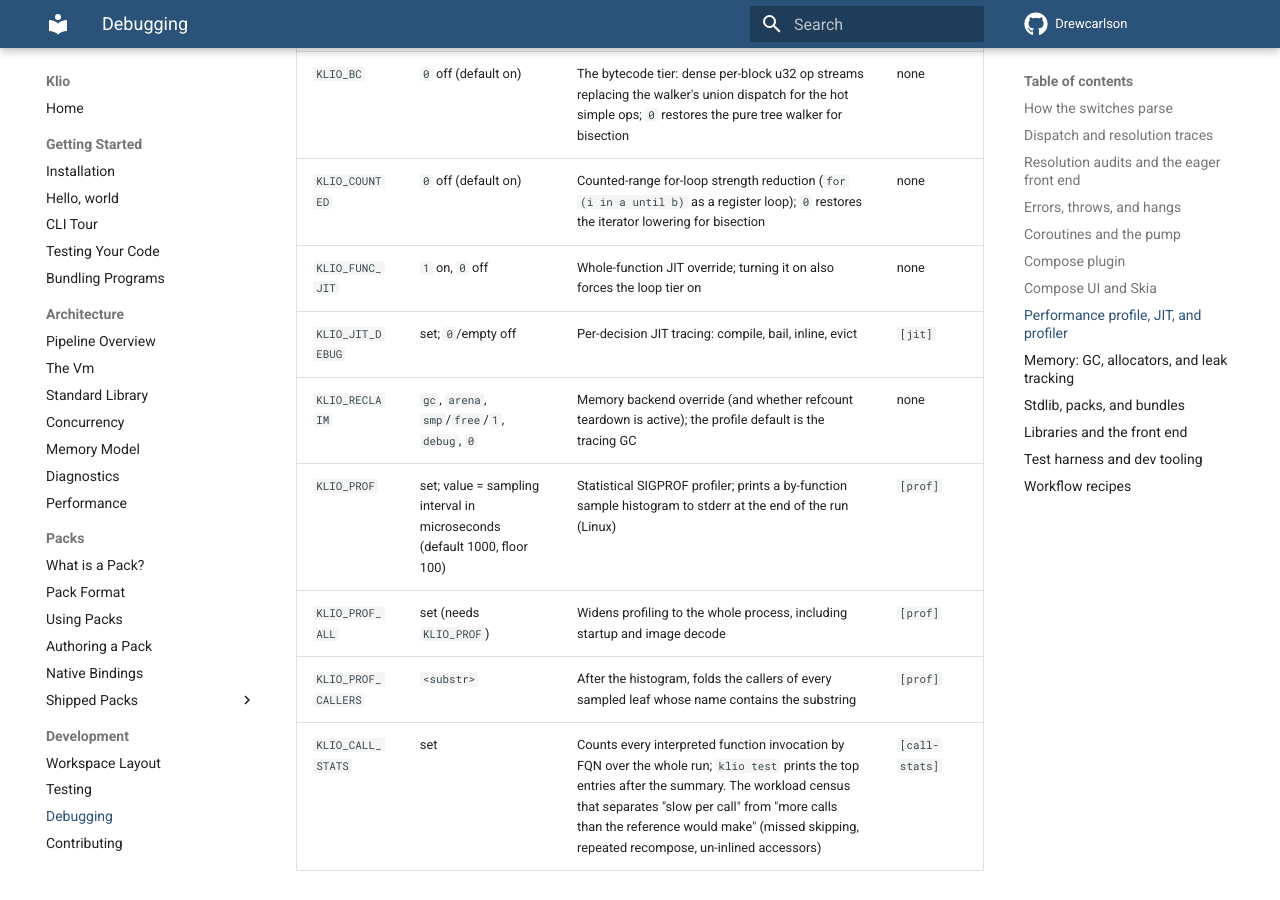
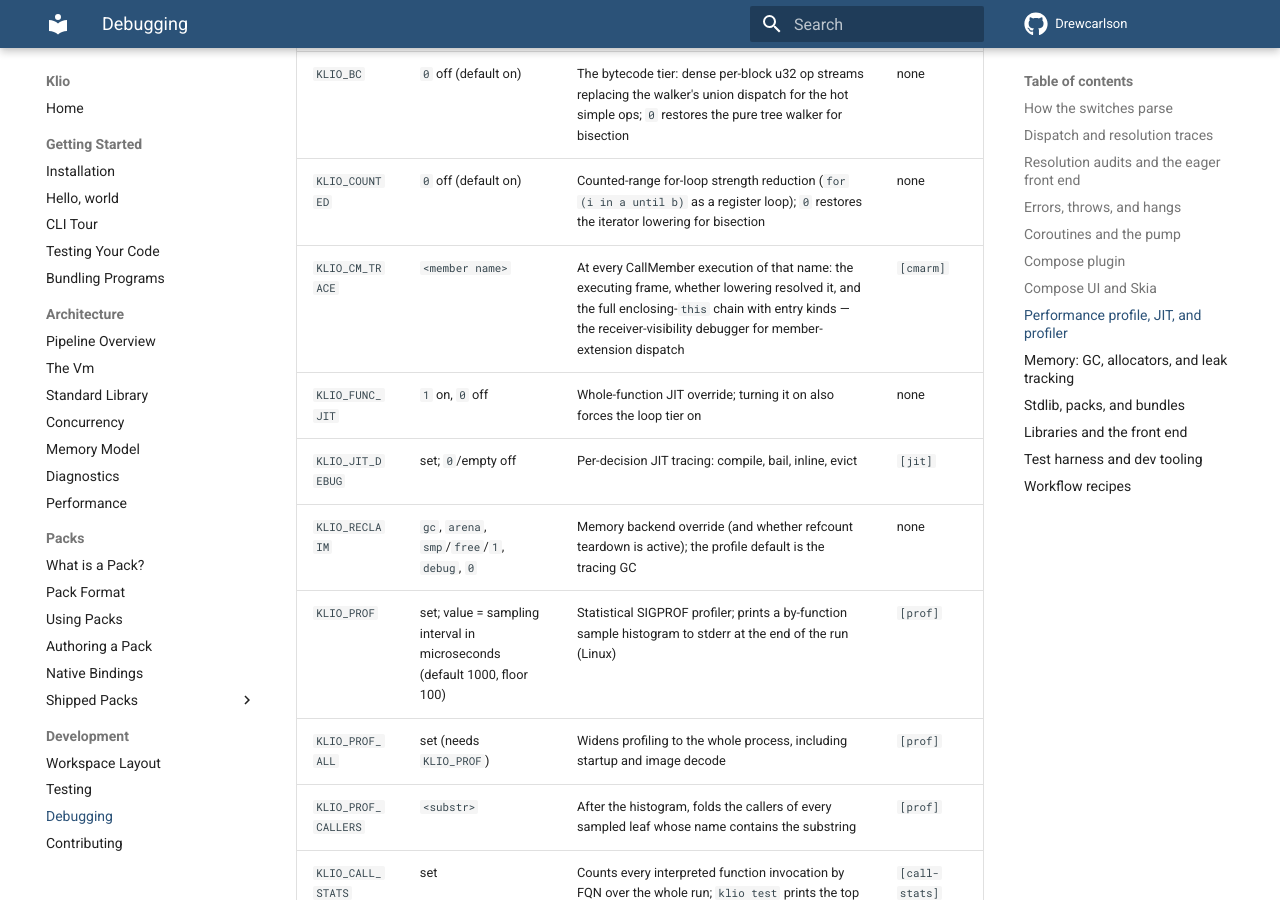
Before and after one commit to DrewCarlson/klio, an MkDocs documentation site: the page built from docs/development/debugging.md, in a window 1280 px wide and 900 px high, scrolled down 11821 px. Built offline with MkDocs 1.6.1 and Material for MkDocs 9.7.7, drawn with Linux system fonts in a browser that asks for light colours; the version menu is left out.

Commit message:
eval: KLIO_CM_TRACE dumps the enclosing chain at a named member call
Prints the executing frame, whether lowering resolved the call, and
every enclosing-this entry with its kind — the discriminator that
separated the working placement-block invokes (subject
PlacementScope on the chain) from the failing one (the coordinator
pushed as subject, exposing the placementScope read echoing its
receiver).

```diff
--- a/docs/development/debugging.md
+++ b/docs/development/debugging.md
@@ -232,6 +232,7 @@ variables override individual fields on top of it.
 | `KLIO_JIT` | `1` on, `0` off | Loop-tier JIT override on top of the profile (on by default under `fast`) | none |
 | `KLIO_BC` | `0` off (default on) | The bytecode tier: dense per-block u32 op streams replacing the walker's union dispatch for the hot simple ops; `0` restores the pure tree walker for bisection | none |
 | `KLIO_COUNTED` | `0` off (default on) | Counted-range for-loop strength reduction (`for (i in a until b)` as a register loop); `0` restores the iterator lowering for bisection | none |
+| `KLIO_CM_TRACE` | `<member name>` | At every CallMember execution of that name: the executing frame, whether lowering resolved it, and the full enclosing-`this` chain with entry kinds — the receiver-visibility debugger for member-extension dispatch | `[cmarm]` |
 | `KLIO_FUNC_JIT` | `1` on, `0` off | Whole-function JIT override; turning it on also forces the loop tier on | none |
 | `KLIO_JIT_DEBUG` | set; `0`/empty off | Per-decision JIT tracing: compile, bail, inline, evict | `[jit]` |
 | `KLIO_RECLAIM` | `gc`, `arena`, `smp`/`free`/`1`, `debug`, `0` | Memory backend override (and whether refcount teardown is active); the profile default is the tracing GC | none |
```
Also changed, not shown: 1 other file.
